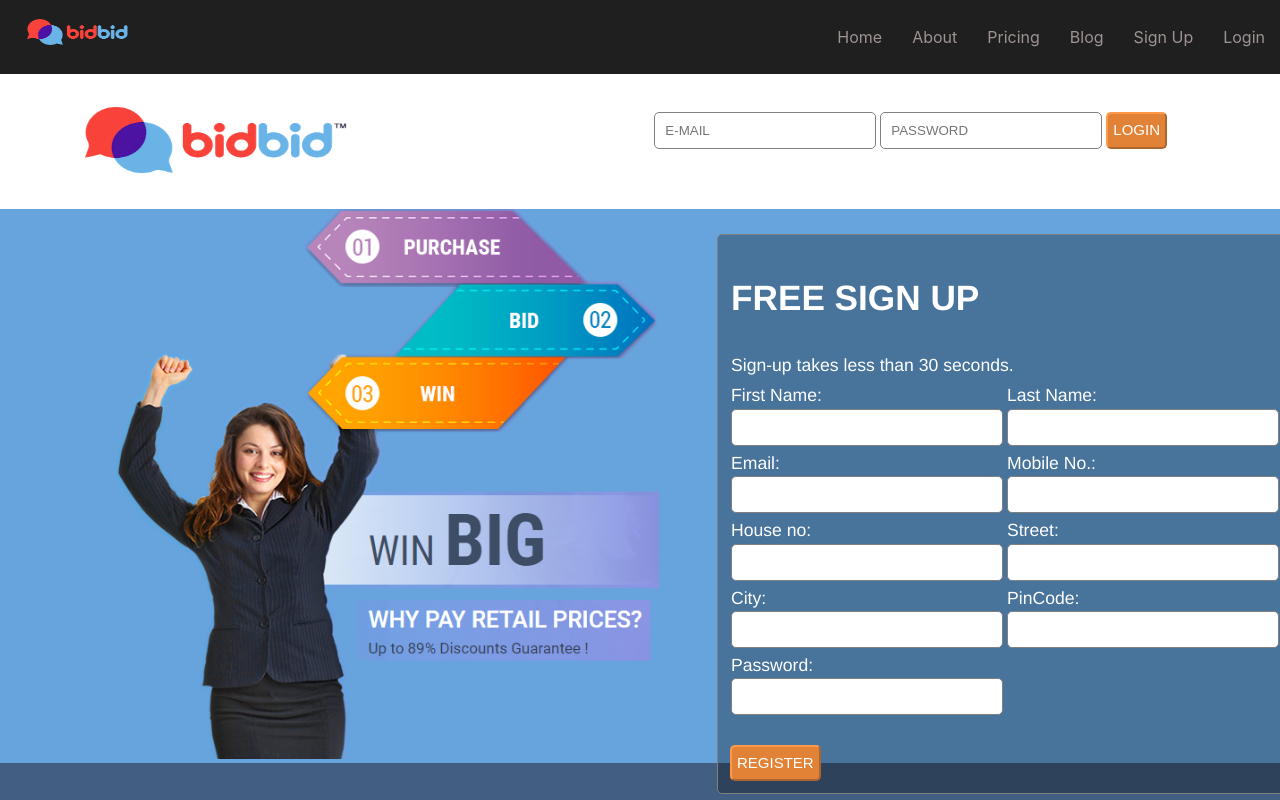
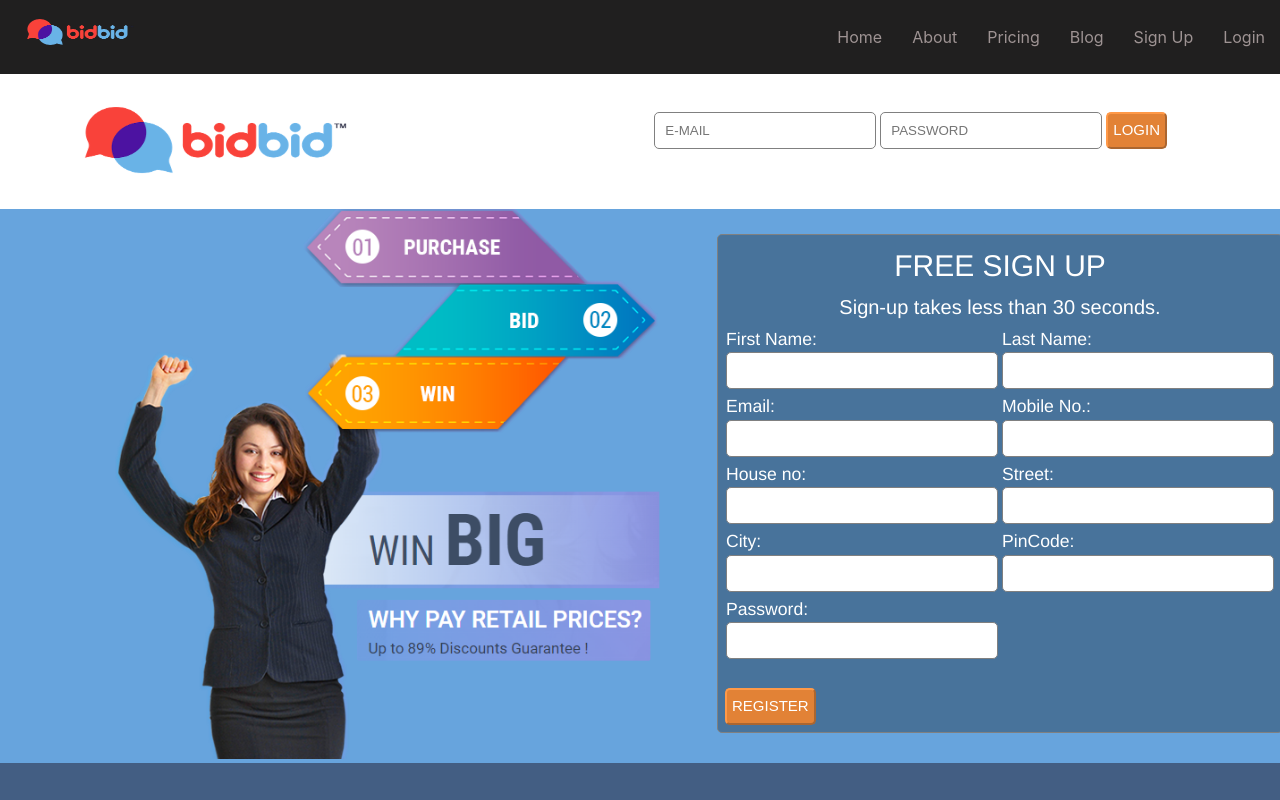
Before and after one commit to shivanshsingh21/bidpro, a React (Create React App) app in the folder frontend/: page / in a window 1280 px wide. Shown: the top 800 px of the page. Built offline with nearby package versions, Linux system fonts and the light colour scheme.

Commit message:
final front page push

```diff
--- a/frontend/src/component/molecules/Registration/Registration.organism.tsx
+++ b/frontend/src/component/molecules/Registration/Registration.organism.tsx
@@ -31,8 +31,8 @@ function RegistrationForm() {
       >
         <Form>
           <table>
-            <tr><td colSpan={2}><h1>FREE SIGN UP</h1></td></tr>
-            <tr><td colSpan={2}>Sign-up takes less than 30 seconds.</td></tr>
+            <tr><td colSpan={2} className="main2">FREE SIGN UP</td></tr>
+            <tr><td colSpan={2}className="main3">Sign-up takes less than 30 seconds.</td></tr>
             <tr>
               <td>
                 <label>First Name:</label>
--- a/frontend/src/component/molecules/Registration/Registration.styles.tsx
+++ b/frontend/src/component/molecules/Registration/Registration.styles.tsx
@@ -11,7 +11,18 @@ export const PrimaryRegistrationForm = styled.div`
   color:white;
   font-size: 1.1em;
   line-height: 1.5;
-  padding: 10px;
+  padding: 5px;
+  .main2
+   {
+  text-align: center;
+  font-size: 30px;
+}
+.main3
+   {
+  text-align: center;
+  font-size: 20px;
+}
+
 
  .main
  {
```
